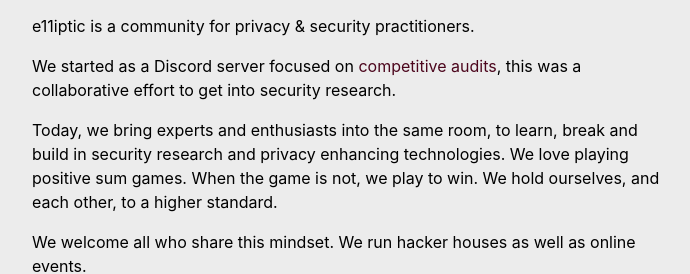
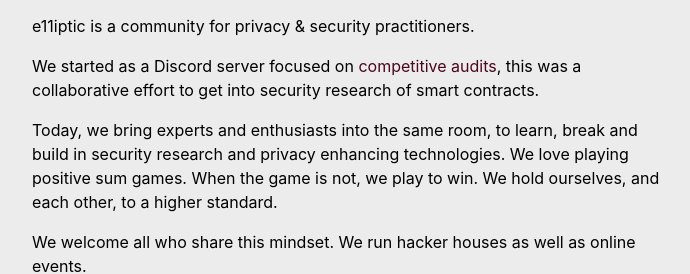
Before and after one commit to e11iptic/e11iptic.github.io, a Jekyll site: the page built from _posts/2025-11-02-Manifesto.md, in a window 1280 px wide. Shown: the part 864-1138 px from the top of the page, without its empty margins (258-948 px from the left). Built offline with Jekyll 4.4.1, drawn with Linux system fonts in a browser that asks for light colours; some web fonts are replaced.

Commit message:
Update manifesto

```diff
--- a/_posts/2025-11-02-Manifesto.md
+++ b/_posts/2025-11-02-Manifesto.md
@@ -8,7 +8,7 @@
 
 e11iptic is a community for privacy & security practitioners.
 
-We started as a Discord server focused on [competitive audits](https://support.cyfrin.io/en/articles/10059182-what-is-a-competitive-audit), this was a collaborative effort to get into security research.
+We started as a Discord server focused on [competitive audits](https://support.cyfrin.io/en/articles/10059182-what-is-a-competitive-audit), this was a collaborative effort to get into security research of smart contracts.
 
 Today, we bring experts and enthusiasts into the same room, to learn, break and build in security research and privacy enhancing technologies. We love playing positive sum games. When the game is not, we play to win. We hold ourselves, and each other, to a higher standard.
 
```
